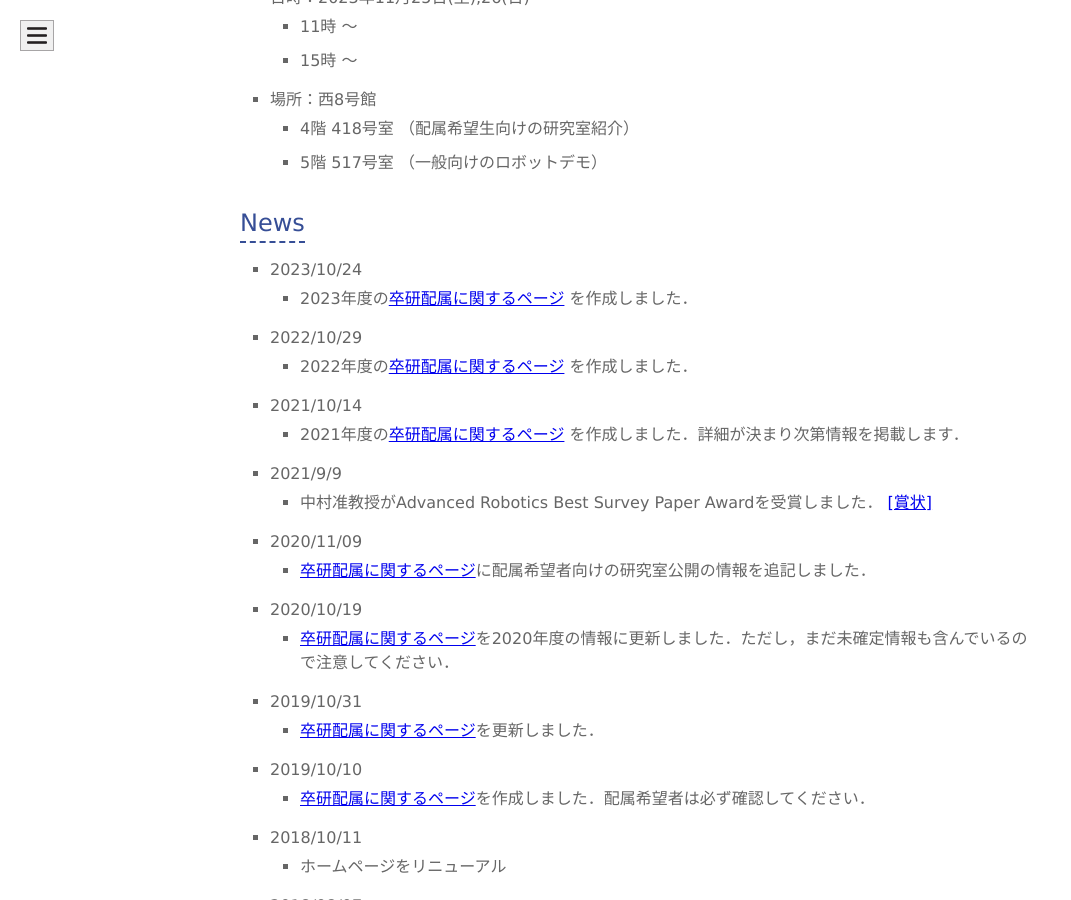
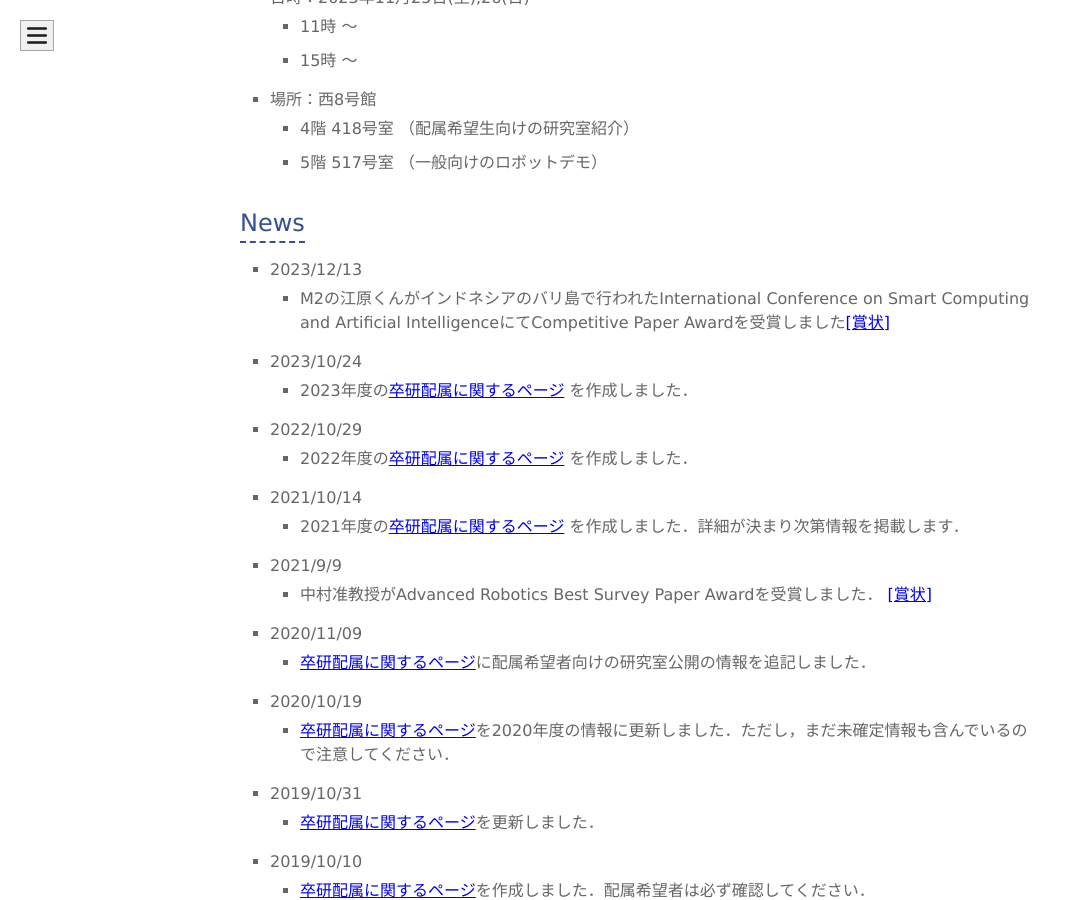
Before and after one commit to naka-lab/naka-lab.github.io, a Jekyll site: the page built from index.md, in a window 1280 px wide and 900 px high, scrolled down 1020 px. Shown: the whole window, without its empty margins (0-1071 px from the left). Built offline with Jekyll 4.4.1, drawn with Linux system fonts in a browser that asks for light colours; our own code applies the rules of GitHub Pages for plain Markdown files.

Commit message:
Update index.md

```diff
--- a/index.md
+++ b/index.md
@@ -25,6 +25,9 @@ layout: default
   - 5階 517号室 （一般向けのロボットデモ）
 
 ## News
+* 2023/12/13
+	* M2の江原くんがインドネシアのバリ島で行われたInternational Conference on Smart Computing and Artificial IntelligenceにてCompetitive Paper Awardを受賞しました[[賞状]](news_imgs/231218_SCAI.pdf)
+
 * 2023/10/24
 	* 2023年度の[卒研配属に関するページ](//hp.naka-lab.org/subpages/haizoku.html) を作成しました．
 
```
